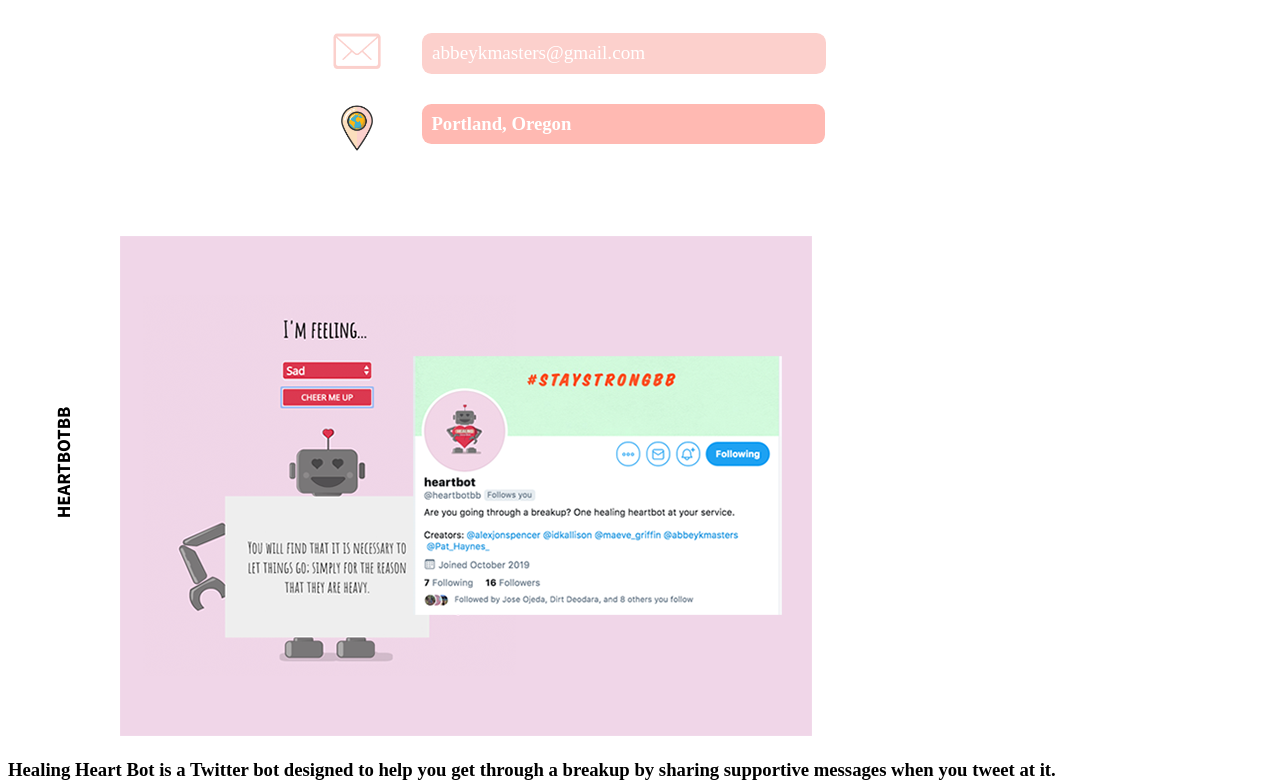
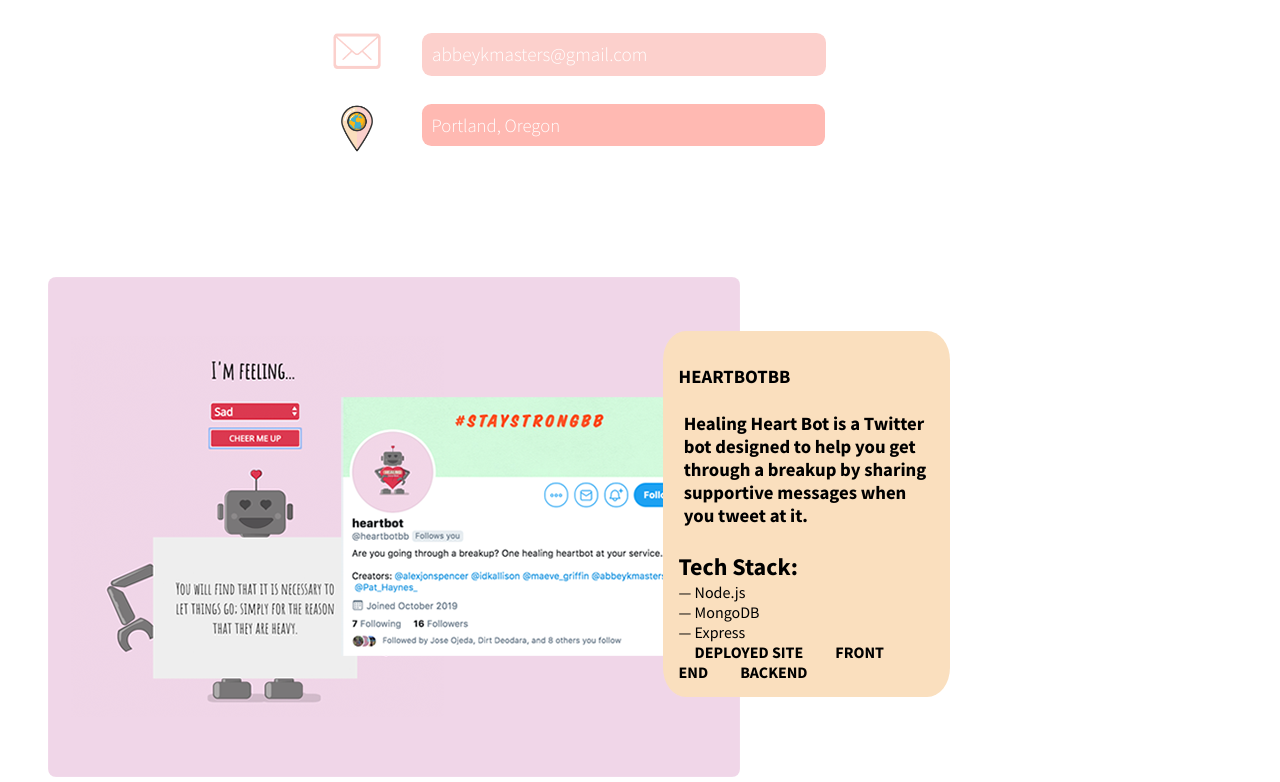
Before and after one commit to abbeymasters/portfolio, a React app: page /contact in a window 1280 px wide. Shown: the part 980-1762 px from the top of the page. Built offline with nearby package versions, Linux system fonts and the light colour scheme.

Commit message:
working on portfolio section

```diff
--- a/src/components/Contact.css
+++ b/src/components/Contact.css
@@ -121,11 +121,15 @@
     width: 30vw;
     margin: 0.75em;
     height: 18%;
+    font-family: Source Sans Pro;
+    font-weight: 200;
   }
 
   a {
     text-decoration: none;
     font-size: 1.2rem;
+    font-family: Source Sans Pro;
+    font-weight: 200;
   }
 
   a:hover{
--- a/src/components/PortfolioItems.css
+++ b/src/components/PortfolioItems.css
@@ -0,0 +1,51 @@
+.PortfolioItems {
+  width: 60vw;
+  padding: 5vh;
+  display: flex;
+  flex-direction: row;
+  font-family: Source Sans Pro;
+  color: black;
+  font-weight: 700;
+
+  img {
+    border-radius: 0.5em;
+  }
+
+  .textSection {
+    width: 50vw;
+    height: 30%;
+    margin-top: 7%;
+    margin-left: -10%;
+    background-color: #fadfbe;
+    border-radius: 8%;
+    padding: 2%;
+
+    h1 {
+      text-transform: uppercase;
+
+    }
+    h3 {
+
+      word-wrap: break-word;
+      width: 20vw;
+      padding: 2%;
+    }
+
+    a {
+      color: black;
+      text-decoration: none;
+      text-transform: uppercase;
+      margin: 1em;
+    }
+
+    h4 {
+      font-size: 1.5em;
+      margin: 0;
+    }
+
+    p {
+      font-weight: 400;
+      margin: 0;
+    }
+  }
+}
--- a/src/components/PortfolioItems.js
+++ b/src/components/PortfolioItems.js
@@ -3,15 +3,26 @@
 import styles from './PortfolioItems.css';
 
 const PortfolioItems = ({ title, img, description, techStack, github, frontEndUrl, otherUrl }) => {
+
+  const newArray = { techStack }.techStack;
+  const splitTechStack = newArray.map(item => {
+    return (
+      <p key={item}>— {item}</p>
+    );
+  });
+
   return (
     <section className={styles.PortfolioItems}>
-      <h1>{title}</h1>
       <img src={img} alt={title}></img>
-      <h3>{description}</h3>
-      <p>{techStack}</p>
-      <a href={github} rel="noopener noreferrer" target="_blank">Deployed Site</a>
-      <a href={frontEndUrl} rel="noopener noreferrer" target="_blank">Front End</a>
-      <a href={otherUrl} rel="noopener noreferrer" target="_blank">BackEnd</a>
+      <div className={styles.textSection}>
+        <h1>{title}</h1>
+        <h3>{description}</h3>
+        <h4>Tech Stack:</h4>
+        <p>{splitTechStack}</p>
+        <a href={github} rel="noopener noreferrer" target="_blank">Deployed Site</a>
+        <a href={frontEndUrl} rel="noopener noreferrer" target="_blank">Front End</a>
+        <a href={otherUrl} rel="noopener noreferrer" target="_blank">BackEnd</a>
+      </div>
     </section>
   );
 };
--- a/src/container/Portfolio.css
+++ b/src/container/Portfolio.css
@@ -1,12 +1,4 @@
 .Portfolio {
   margin-bottom: 8%;
-  h1 {
-    transform: rotate(-90deg);
-    float: left;
-    margin-top: 17%;
-    font-family: Source Sans Pro;
-    text-transform: uppercase;
-    font-weight: 700;
-  }
 
 }
```
